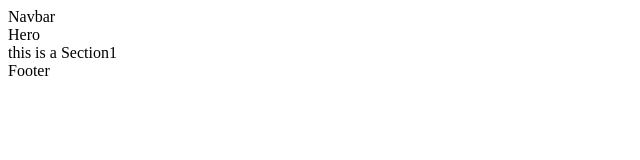
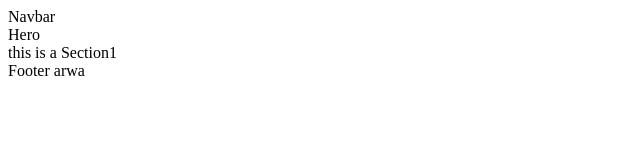
Before and after one commit to Rbk-Tn-Final-Project/Gym-App, a React app in the folder client/: page / in a window 1280 px wide. Shown: the top 160 px of the page, without its empty margins (0-640 px from the left). Built offline with nearby package versions, Linux system fonts and the light colour scheme; the HTML template or start-up script is replaced by a standard one.

Commit message:
footer arwa

```diff
--- a/client/src/components/Footer.jsx
+++ b/client/src/components/Footer.jsx
@@ -2,7 +2,8 @@ import React from 'react'
 
 function Footer() {
   return (
-    <div>Footer</div>
+    <div>Footer arwa</div>
+
   )
 }
 
```
